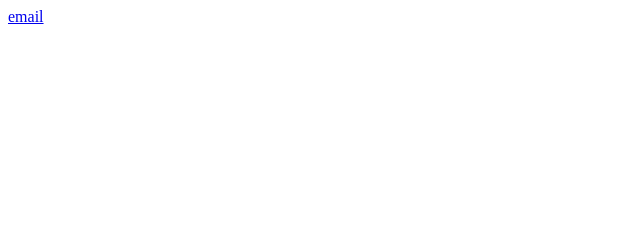
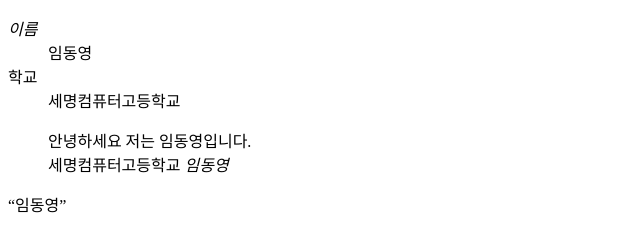
Before and after one commit to imdongyoung/javascript, a plain HTML site: page kimbug/step1.html in a window 1280 px wide. Shown: the whole page, without its empty margins (0-640 px from the left). Drawn offline with Linux system fonts and the light colour scheme.

Commit message:
kimbug html

```diff
--- a/kimbug/step1.html
+++ b/kimbug/step1.html
@@ -1,12 +1,25 @@
 <!DOCTYPE html>
 <html lang="en">
-<head>
-    <meta charset="UTF-8">
-    <meta http-equiv="X-UA-Compatible" content="IE=edge">
-    <meta name="viewport" content="width=device-width, initial-scale=1.0">
+  <head>
+    <meta charset="UTF-8" />
+    <meta http-equiv="X-UA-Compatible" content="IE=edge" />
+    <meta name="viewport" content="width=device-width, initial-scale=1.0" />
     <title>Document</title>
-</head>
-<body>
-    <a href="tel:01094609607">email</a>
-</body>
+  </head>
+  <body>
+    <dl>
+      <dt>
+        <dfn>이름</dfn>
+      </dt>
+      <dd>임동영</dd>
+      <dt>학교</dt>
+      <dd>세명컴퓨터고등학교</dd>
+    </dl>
+    <blockquote cite="http://naver.com">
+      안녕하세요 저는 임동영입니다. <br />
+      세명컴퓨터고등학교
+      <cite>임동영</cite>
+    </blockquote>
+    <q>임동영</q>
+  </body>
 </html>
```
Also changed, not shown: calendar/index.html (+24 -11 lines), 1 other file.
